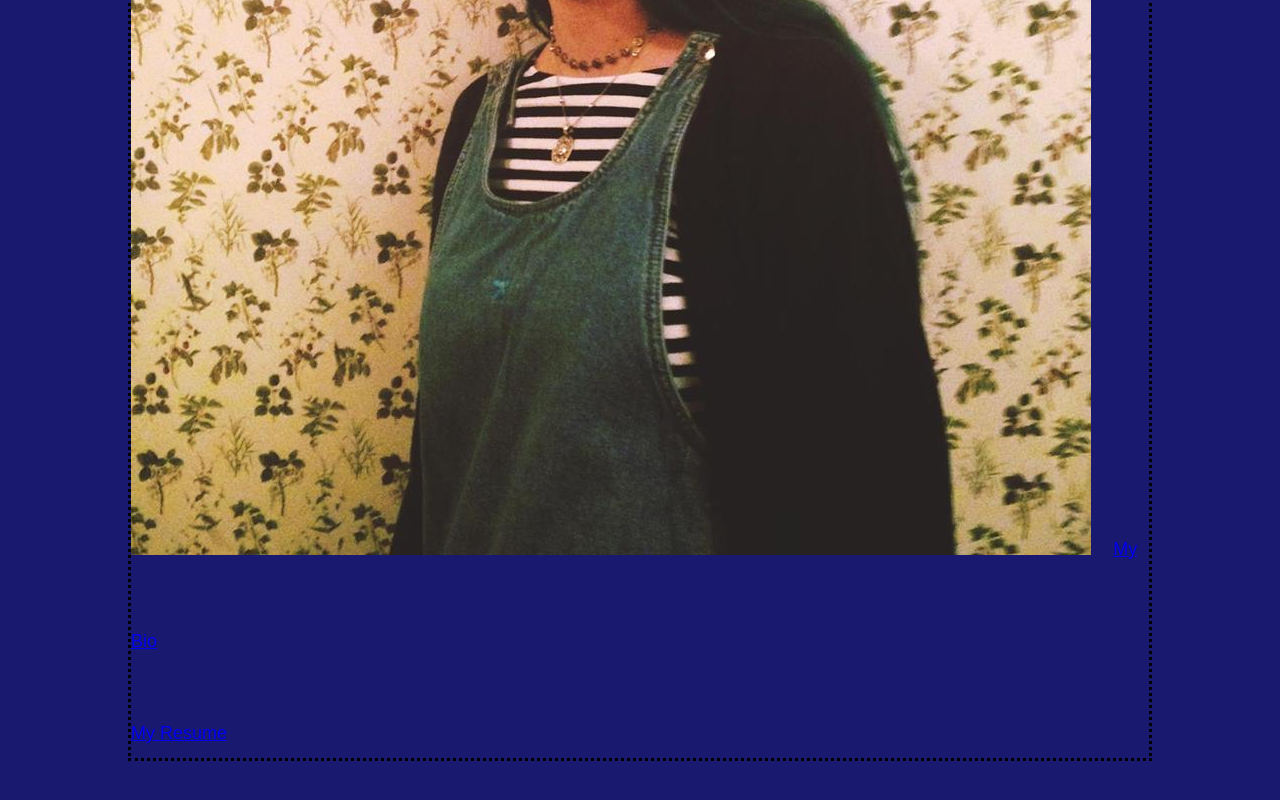
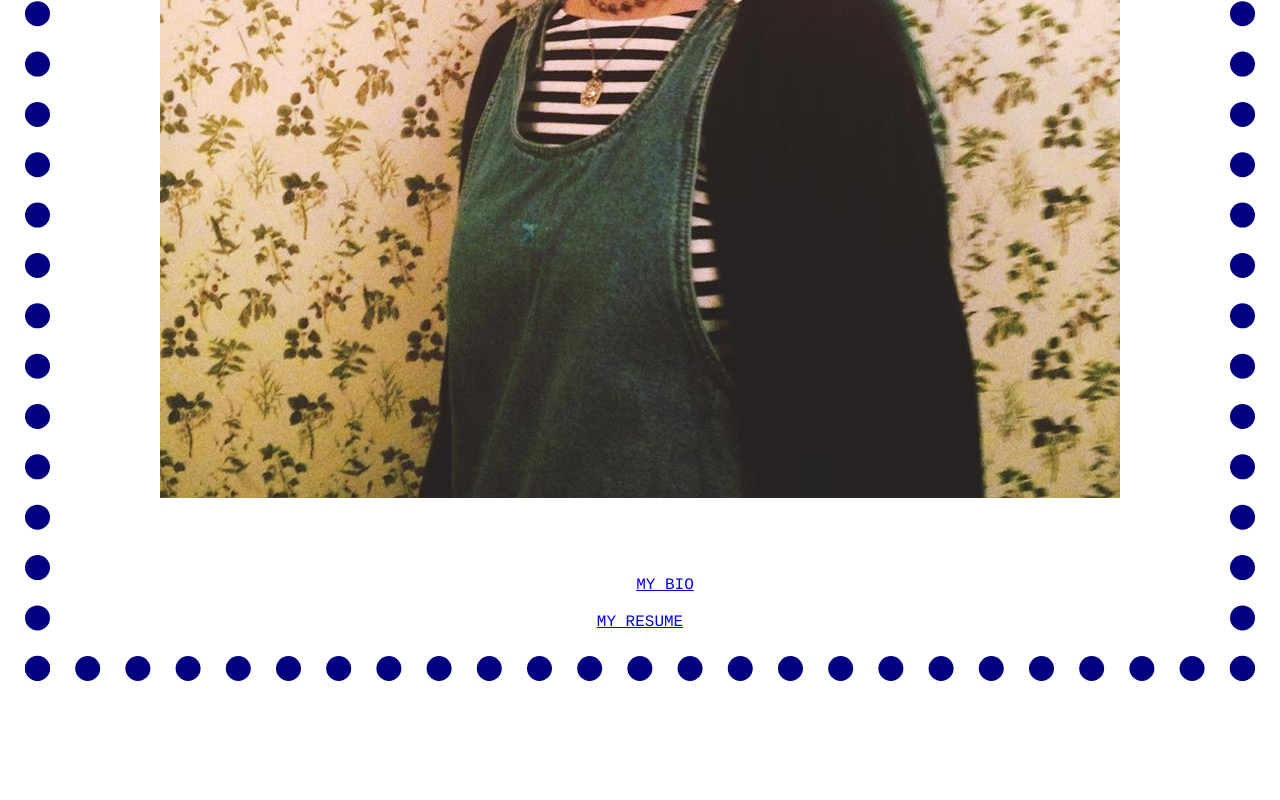
Before and after one commit to smaki01/smaki01.github.io, a plain HTML site: page index.html in a window 1280 px wide. Shown: the part 628-1428 px from the top of the page. After the commit the page ends 1334 px from the top, so only its background shows below. Drawn offline with Linux system fonts and the light colour scheme.

Commit message:
changed formatting

```diff
--- a/index.html
+++ b/index.html
@@ -6,10 +6,11 @@
 <body>
 <p1> SOPHIE MAKI
 	<div id = photo> <img src="sophiepic.jpg" alt="Sophie's Picture" >
+	</div>
 </p1>
-<p2>
-	<a href="bio.html" >My Bio </a> <br>
-	<a href="resume.html" >My Resume </a>
-</p2>
+<p3>
+	<a href="bio.html" >MY BIO</a> <br>
+	<a href="resume.html" >MY RESUME</a>
+</p3>
 </body>
 </html>
--- a/stylesheet.css
+++ b/stylesheet.css
@@ -1,18 +1,27 @@
 body{
-	background-color: #191970;
+
 	border-style: dotted;
-	margin: 10%
+	text-align: center;
+	font-family: courier;
+	border: 25px dotted navy;
+	padding: 25px;
+	margin: 25px;
 }
 
 
 p1 {
-color:  #00FFFF;
+color:  000066;
 font-size: 500%;
-font-family: sans-serif;
+padding: 50px;
+
 }
 
 p2 {
-	color: #00FFFF;
+	color: 000066;
 	font-size: large;
-	font-family: sans-serif;
+	padding: 50px;
+
 }
+ #photo {
+
+ }
```
Also changed, not shown: bio.html (+1 -1 lines).
